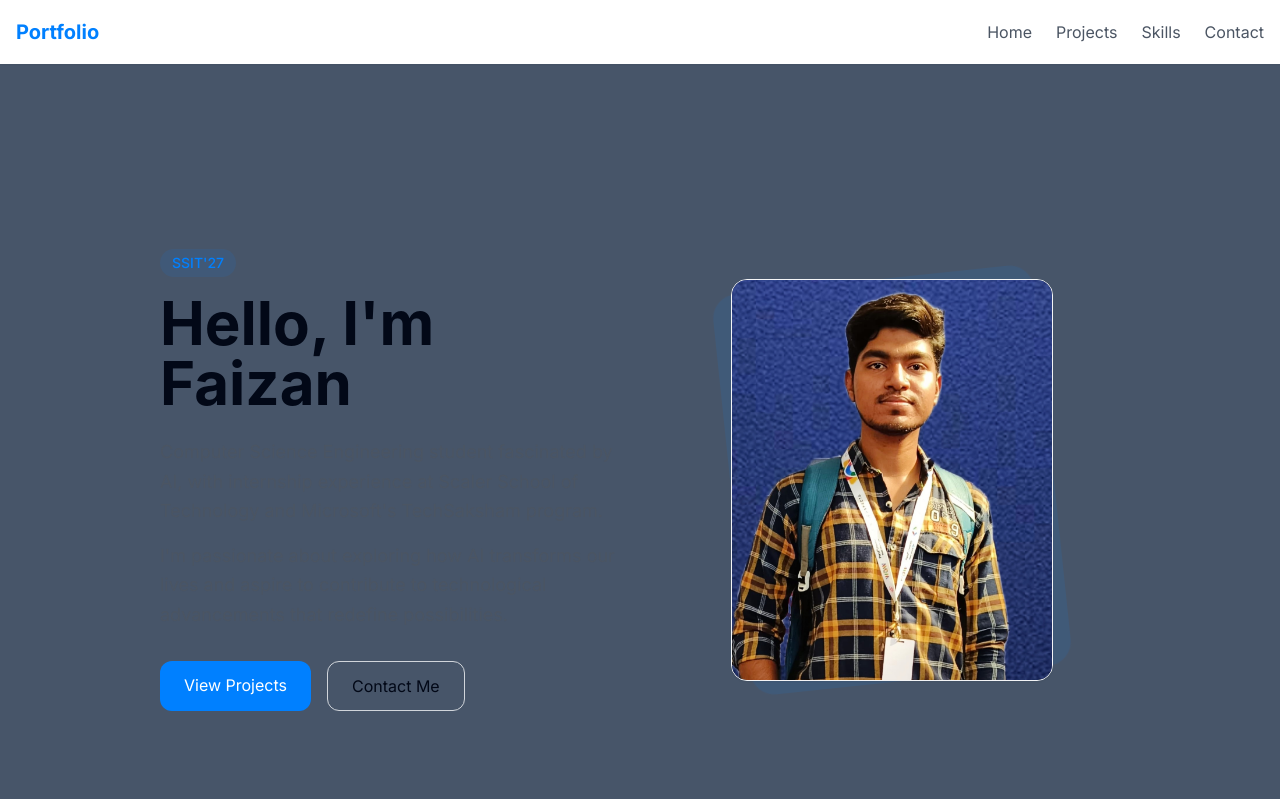
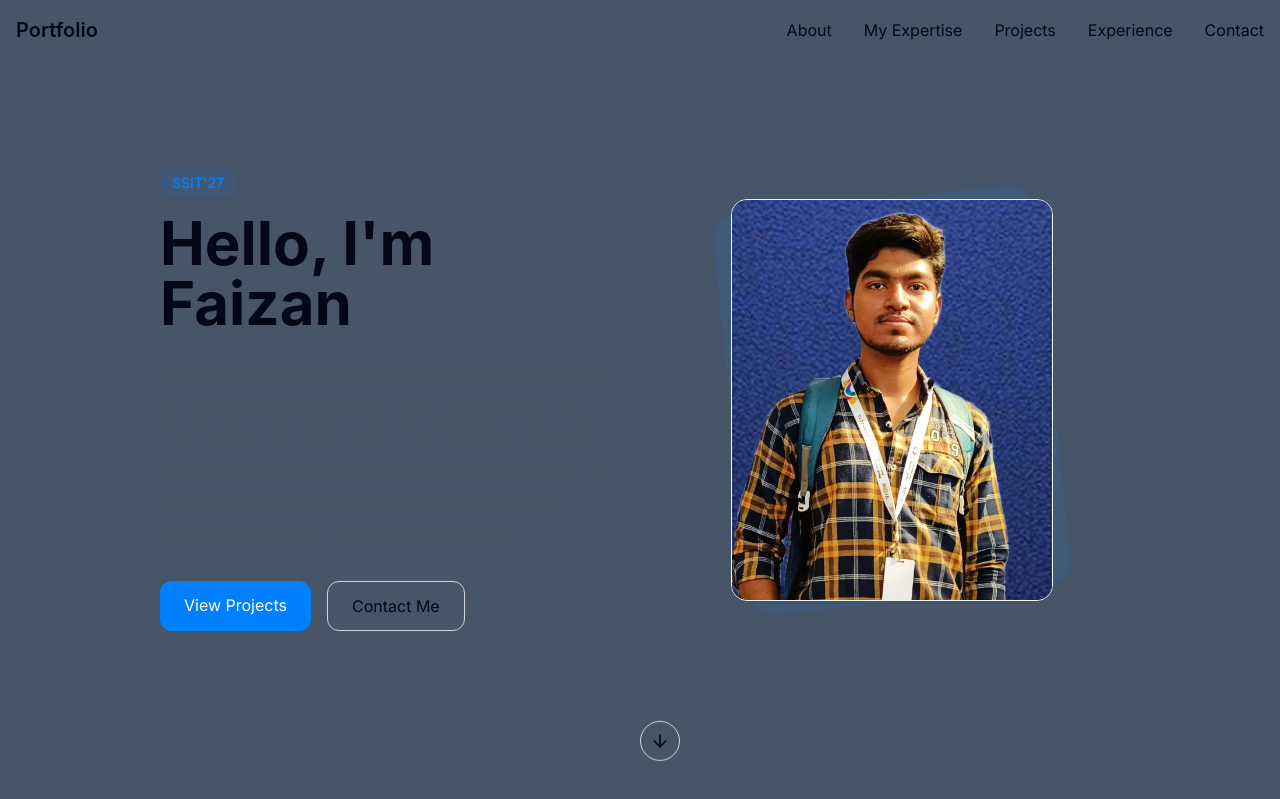
Before and after one commit to pathan-07/digital-resume-park, a React (Vite) app: page / in a window 1280 px wide. Shown: the top 799 px of the page. Built offline with nearby package versions, Linux system fonts and the light colour scheme.

Commit message:
Checkpoint before assistant change: Fix: Navigation bar functionality in MainLayout.  Navbar is now consistently accessible from both homepage and project details.
Replit-Commit-Author: Assistant

```diff
--- a/src/layouts/MainLayout.tsx
+++ b/src/layouts/MainLayout.tsx
@@ -1,13 +1,10 @@
 import { useEffect } from "react";
 import Header from "@/components/Header";
 import Footer from "@/components/Footer";
-import { Link } from "react-router-dom";
 interface MainLayoutProps {
   children: React.ReactNode;
 }
-const MainLayout = ({
-  children
-}: MainLayoutProps) => {
+const MainLayout = ({ children }: MainLayoutProps) => {
   // Reveal animation on scroll
   useEffect(() => {
     const revealElements = document.querySelectorAll(".reveal");
@@ -30,20 +27,8 @@ const MainLayout = ({
   }, []);
   return (
     <div className="flex flex-col min-h-screen">
-      <nav className="fixed top-0 left-0 right-0 bg-white shadow-sm z-50">
-        <div className="container mx-auto px-4">
-          <div className="flex items-center justify-between h-16">
-            <Link to="/" className="text-xl font-bold text-primary">Portfolio</Link>
-            <div className="flex gap-6">
-              <Link to="/" className="text-gray-600 hover:text-primary">Home</Link>
-              <Link to="/#projects" className="text-gray-600 hover:text-primary">Projects</Link>
-              <Link to="/#skills" className="text-gray-600 hover:text-primary">Skills</Link>
-              <Link to="/#contact" className="text-gray-600 hover:text-primary">Contact</Link>
-            </div>
-          </div>
-        </div>
-      </nav>
-      <main className="flex-grow bg-slate-600 pt-20">{children}</main> {/* Added padding top to avoid overlap */}
+      <Header />
+      <main className="flex-grow bg-slate-600">{children}</main>
       <Footer />
     </div>
   );
```
